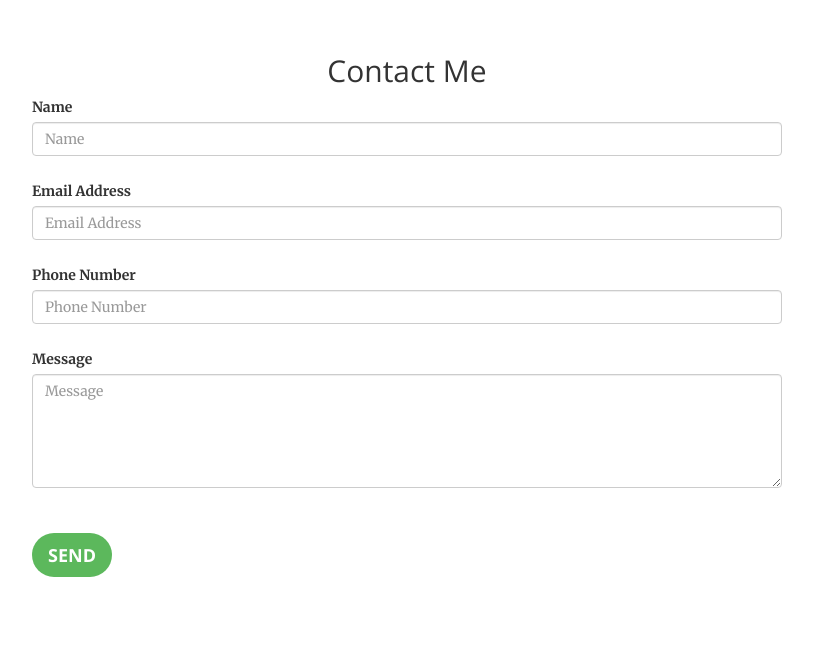
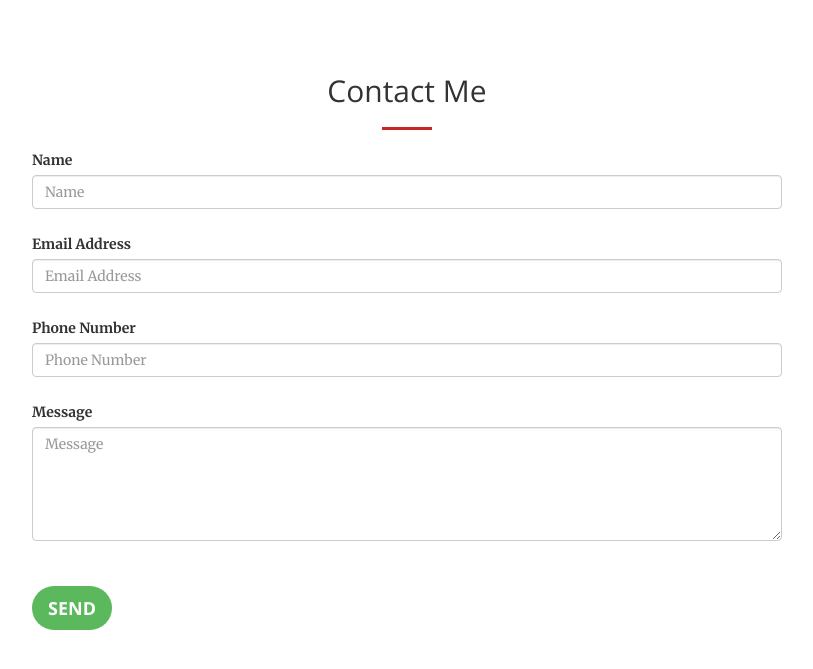
Before and after one commit to benjaminnarin/benjaminnarin.github.com, a website: page index.html in a window 1280 px wide. Shown: the part 2497-3166 px from the top of the page, without its empty margins (233-1046 px from the left). Drawn offline with nearby package versions, Linux system fonts and the light colour scheme.

Commit message:
Contact Me Modified

```diff
--- a/index.html
+++ b/index.html
@@ -417,7 +417,8 @@
         <div class="container">
             <div class="row">
                 <div class="col-lg-12 text-center">
-                    <h2 class="section-heading">Contact Me</h2>
+                    <h2>Contact Me</h2>
+                    <hr class="star-light">
                 </div>
             </div>
             <div class="row">
```
